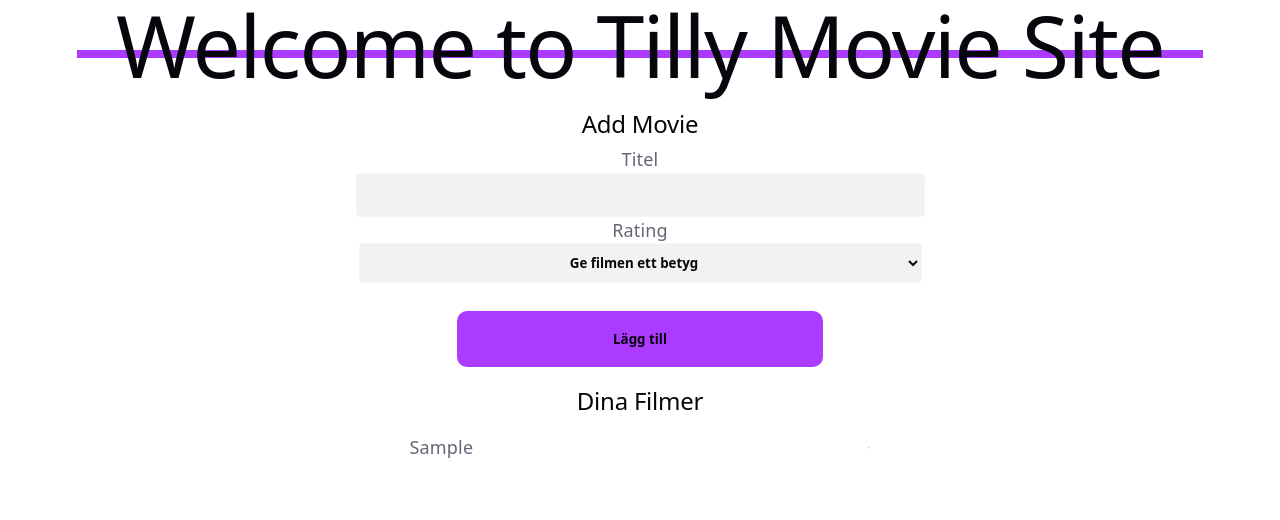
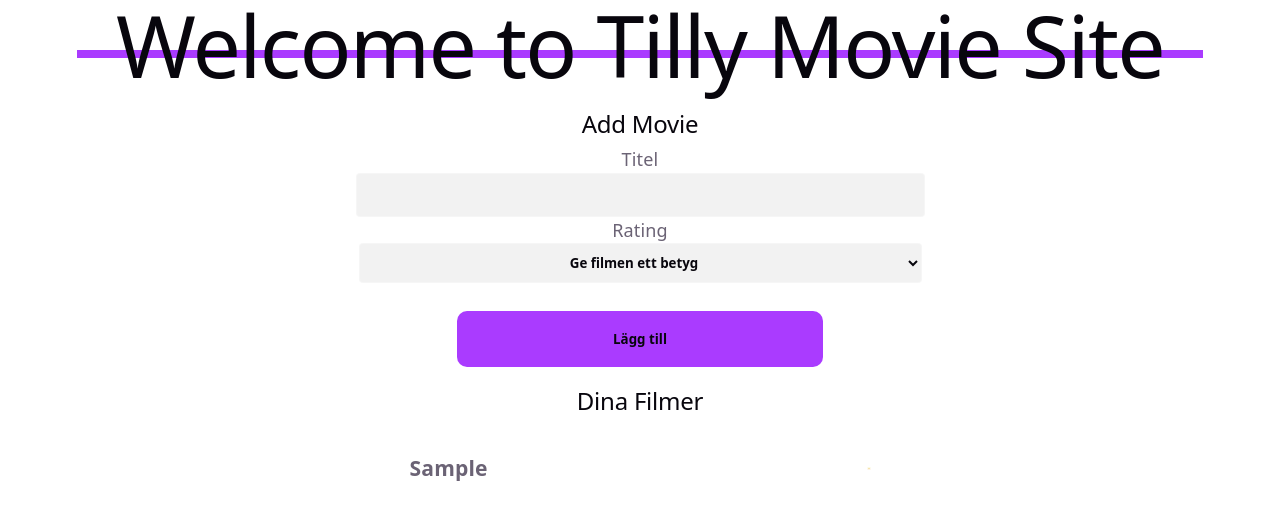
Before and after one commit to Tilly-py/veryCoolReactApp, a React (Vite) app in the folder tillyMovieApp/: page / in a window 1280 px wide. Both pictures are taken after typing "Sample" into the empty fields and a click on the button "Lägg till". Shown: the top 520 px of the page. Built offline with nearby package versions, Linux system fonts and the light colour scheme.

Commit message:
Byt ut "index" mot "movie.title" för lättare sortering

```diff
--- a/tillyMovieApp/src/components/movieList/MovieList.jsx
+++ b/tillyMovieApp/src/components/movieList/MovieList.jsx
@@ -5,10 +5,10 @@ const MovieList = ({ movies }) => {
     <div className="movie-container">
       <h2>Dina Filmer</h2>
       <div className="movie-list">
-        {movies.map((movie, index) => (
-          <div className="movie-list-item" key={index}>
+        {movies.map((movie) => (
+          <div className="movie-list-item" key={movie.title}>
             <div className="movie-content">
-              {movie.title}
+              <h3>{movie.title}</h3>
               <div className="movie-images">
                 {[...Array(Number(movie.rating))].map((_, starIndex) => (
                   <img key={starIndex} src="src/assets/star.png" alt="Rating" />
```
